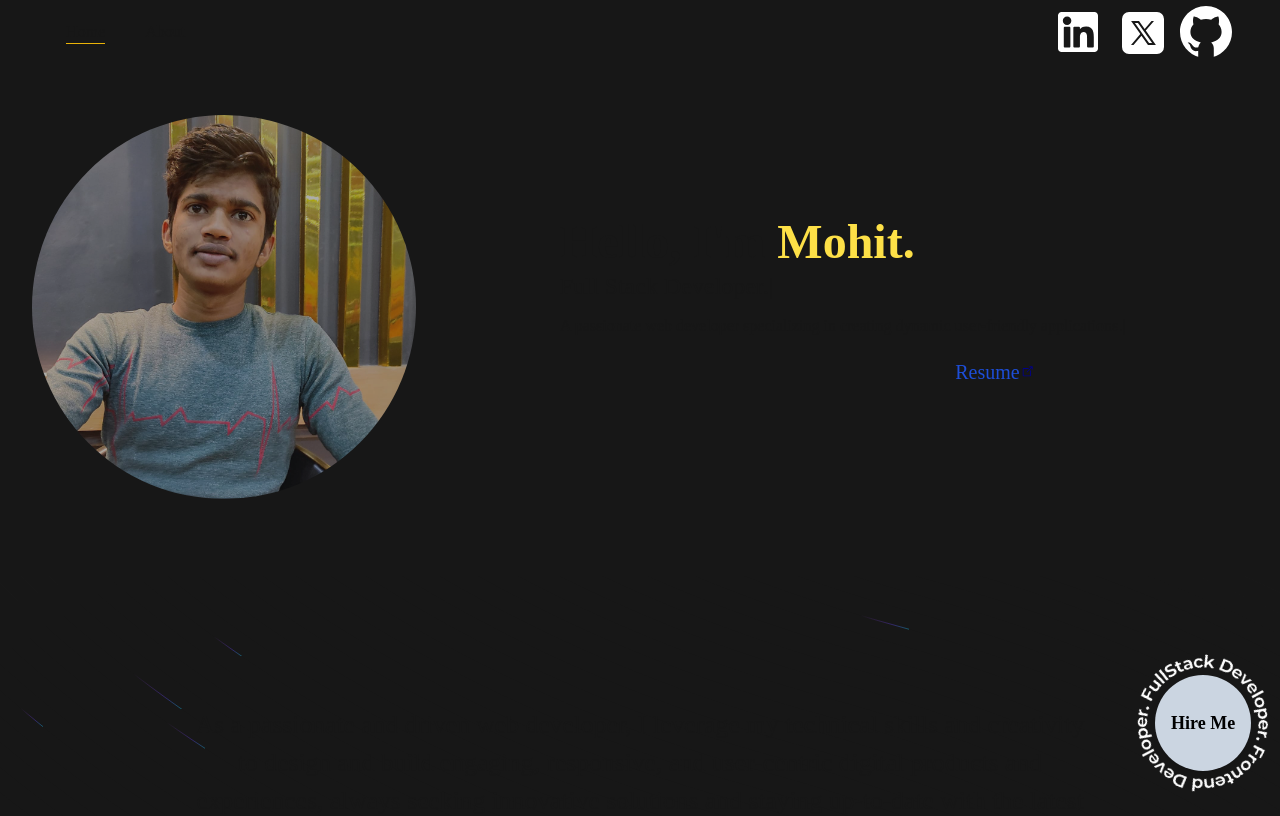
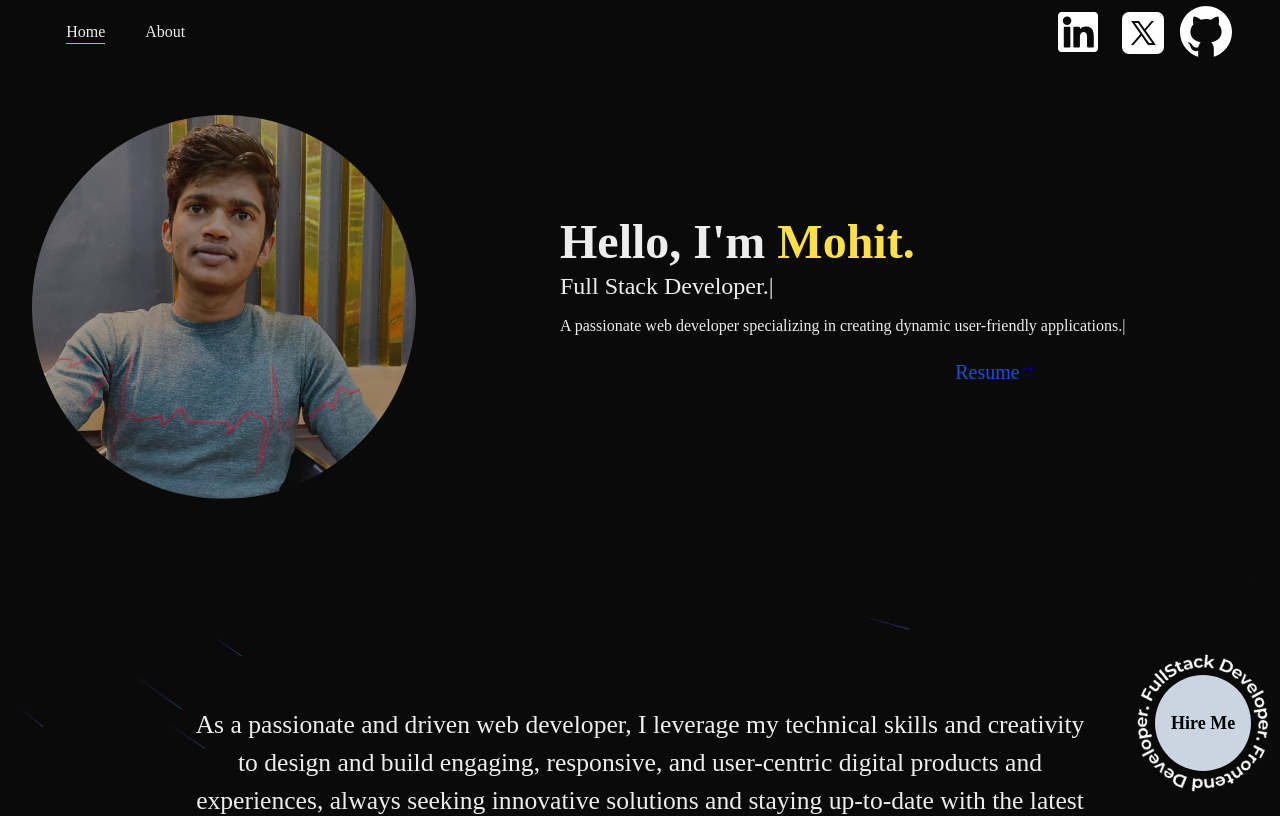
Before and after one commit to 18mohit/myportfolio, a Next.js app: page / in a window 1280 px wide. Shown: the top 816 px of the page. Built offline with nearby package versions, Linux system fonts and the light colour scheme.

Commit message:
dark mode

```diff
--- a/src/app/globals.css
+++ b/src/app/globals.css
@@ -3,8 +3,8 @@
 @tailwind utilities;
 
 :root {
-  --background: #171717;
-  --foreground: #171717;
+  --background: #0a0a0a; /* Always black background */
+  --foreground: #ededed; /* Always light text */
 }
 
 @media (prefers-color-scheme: dark) {
```
